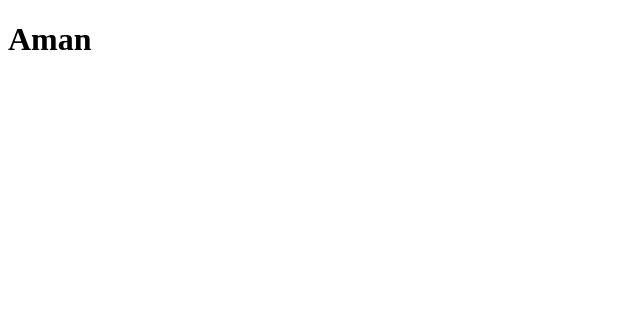
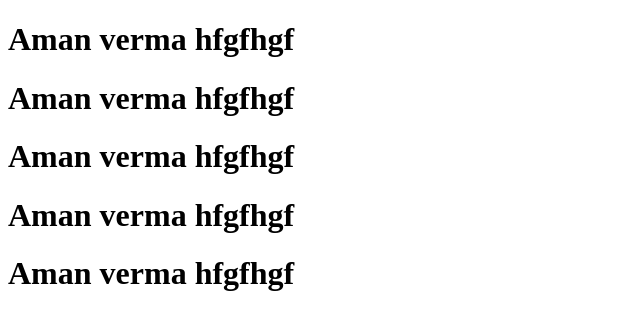
Before and after one commit to utsavsahu12345/demo, a plain HTML site: page index.html in a window 1280 px wide. Shown: the whole page, without its empty margins (0-640 px from the left). Drawn offline with Linux system fonts and the light colour scheme.

Commit message:
add somethings

```diff
--- a/index.html
+++ b/index.html
@@ -6,7 +6,11 @@
     <title>Document</title>
 </head>
 <body>
-    <h1>Aman</h1>
+    <h1>Aman verma hfgfhgf</h1>
+    <h1>Aman verma hfgfhgf</h1>
+    <h1>Aman verma hfgfhgf</h1>
+    <h1>Aman verma hfgfhgf</h1>
+    <h1>Aman verma hfgfhgf</h1>
 
 
 </body>
```
